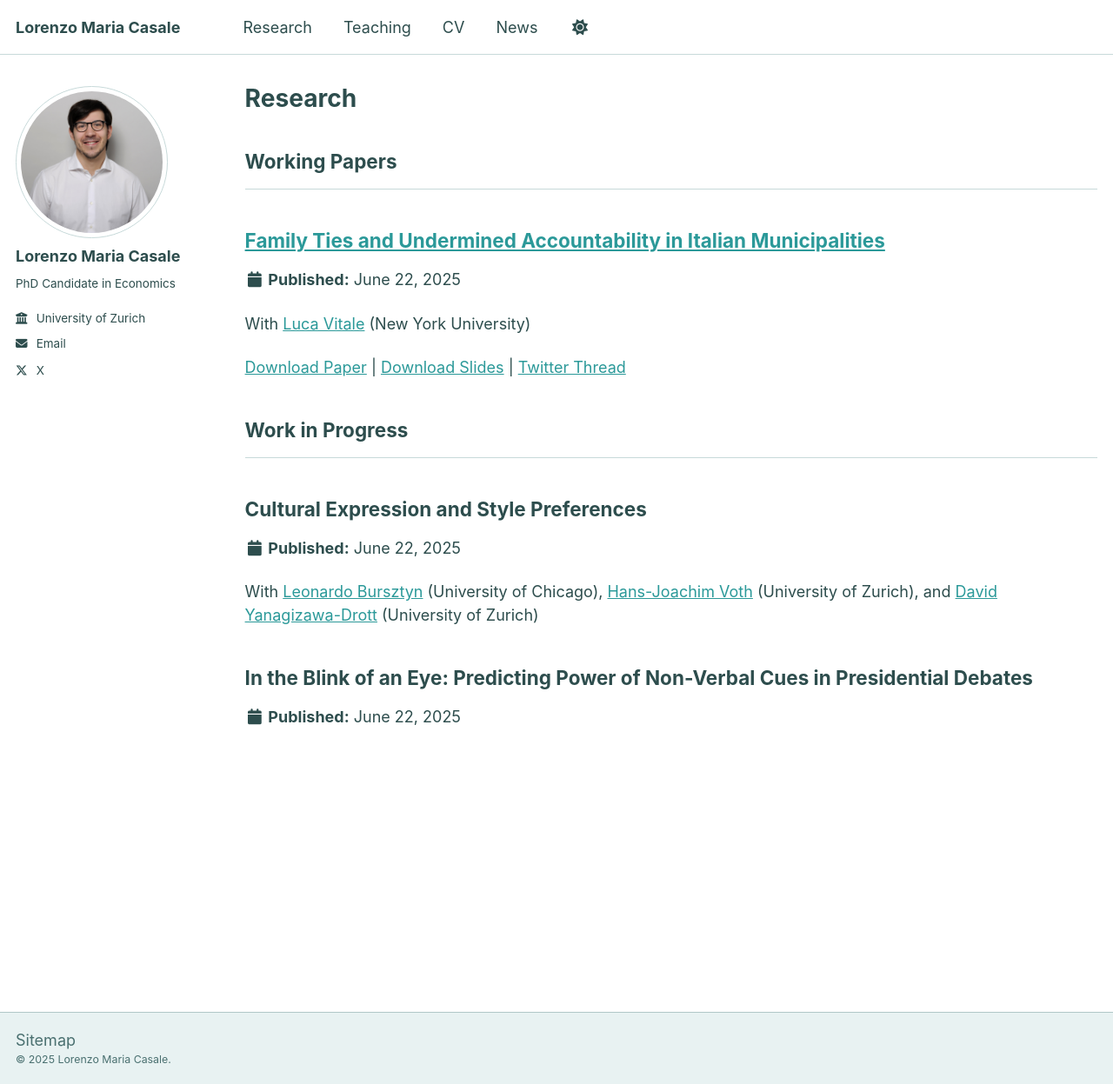
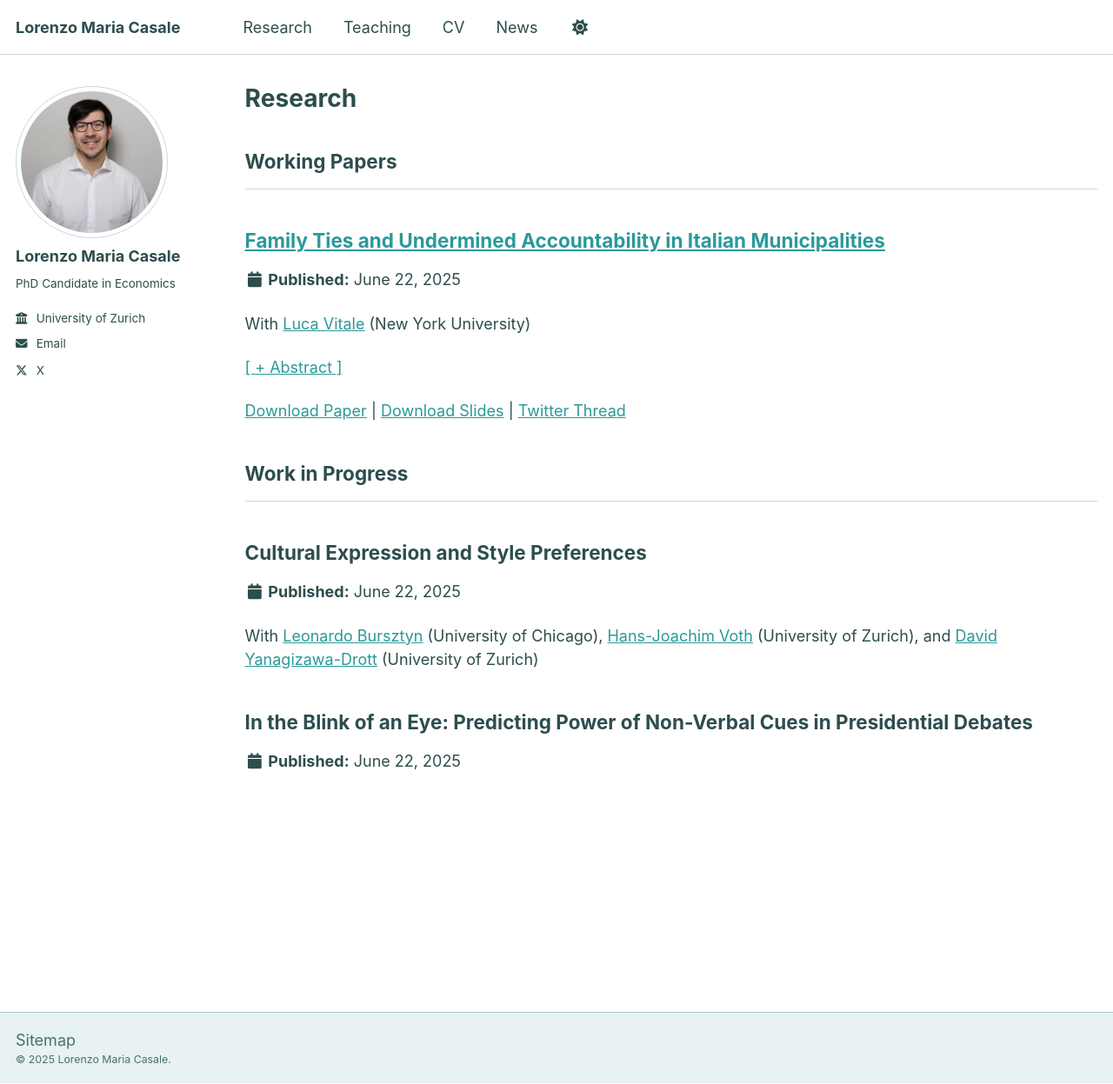
Before and after one commit to lorenzomariacasale/lorenzomariacasale.github.io, a Jekyll site: the page built from _pages/research.html, in a window 1280 px wide and 1247 px high. Shown: the whole window at 87% size. Built offline with Jekyll 4.4.1, drawn with Linux system fonts in a browser that asks for light colours.

Commit message:
In-Page Abstract First Trial

```diff
--- a/_includes/archive-single.html
+++ b/_includes/archive-single.html
@@ -55,6 +55,16 @@
     <p class="archive__item-excerpt" itemprop="description"><p>{{ post.excerpt | markdownify | remove: '<p>' | remove: '</p>' }}<strong><a href="{{ base_path }}{{ post.url }}" rel="permalink"> Read more</a></strong></p></p>
     {% endif %}
 
+    {% if post.abstract %}
+      <p>
+        <a href="#" class="toggle-abstract" onclick="toggleAbstract(this); return false;">[ + Abstract ]</a>
+      </p>
+      <div class="abstract-text" style="display: none;">
+        <p>{{ post.abstract }}</p>
+      </div>
+    {% endif %}
+
+
     {% if post.paperurl or post.slidesurl or post.bibtexurl or post.twitterurl %}
       <p>
         {% if post.paperurl %}
@@ -77,3 +87,12 @@
 
   </article>
 </div>
+
+<script>
+  function toggleAbstract(el) {
+    const abstract = el.parentElement.nextElementSibling;
+    const isVisible = abstract.style.display === "block";
+    abstract.style.display = isVisible ? "none" : "block";
+    el.textContent = isVisible ? "[ + Abstract ]" : "[ – Abstract ]";
+  }
+</script>
```
Also changed, not shown: _research/comuni.md (+5 -1 lines).
